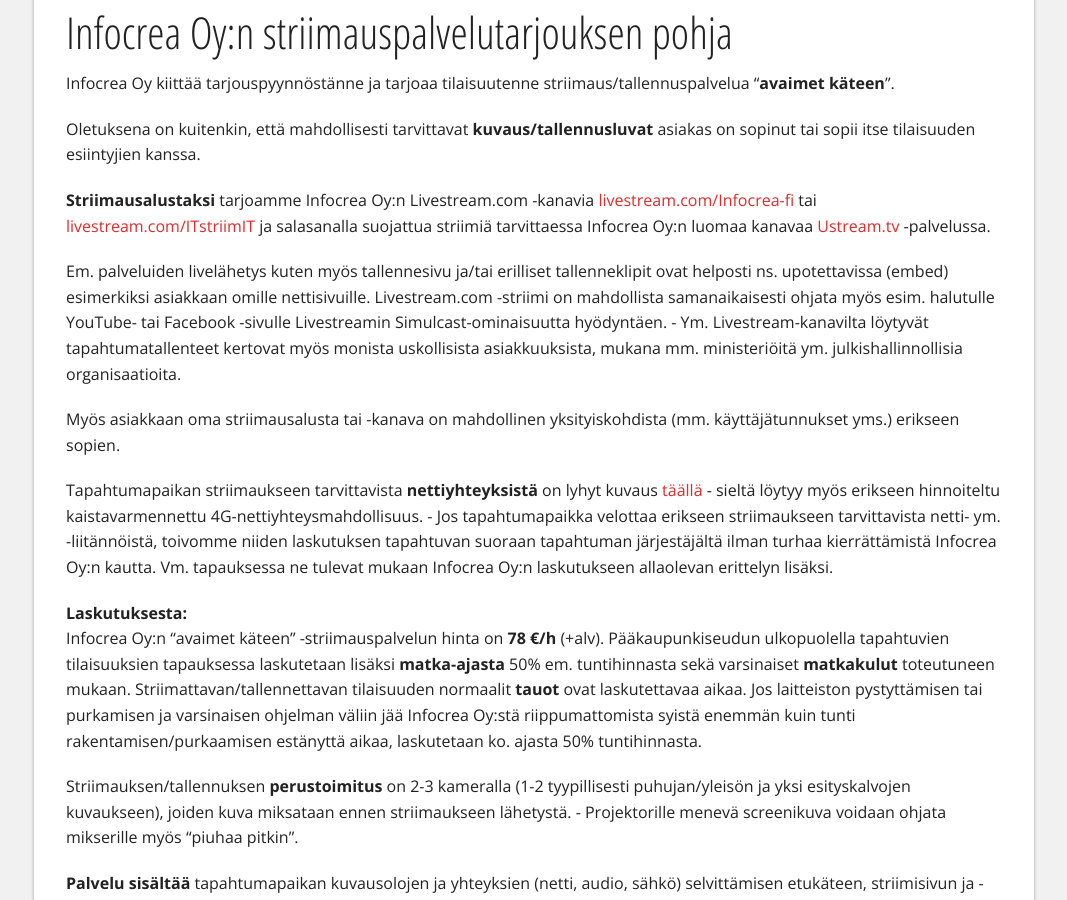
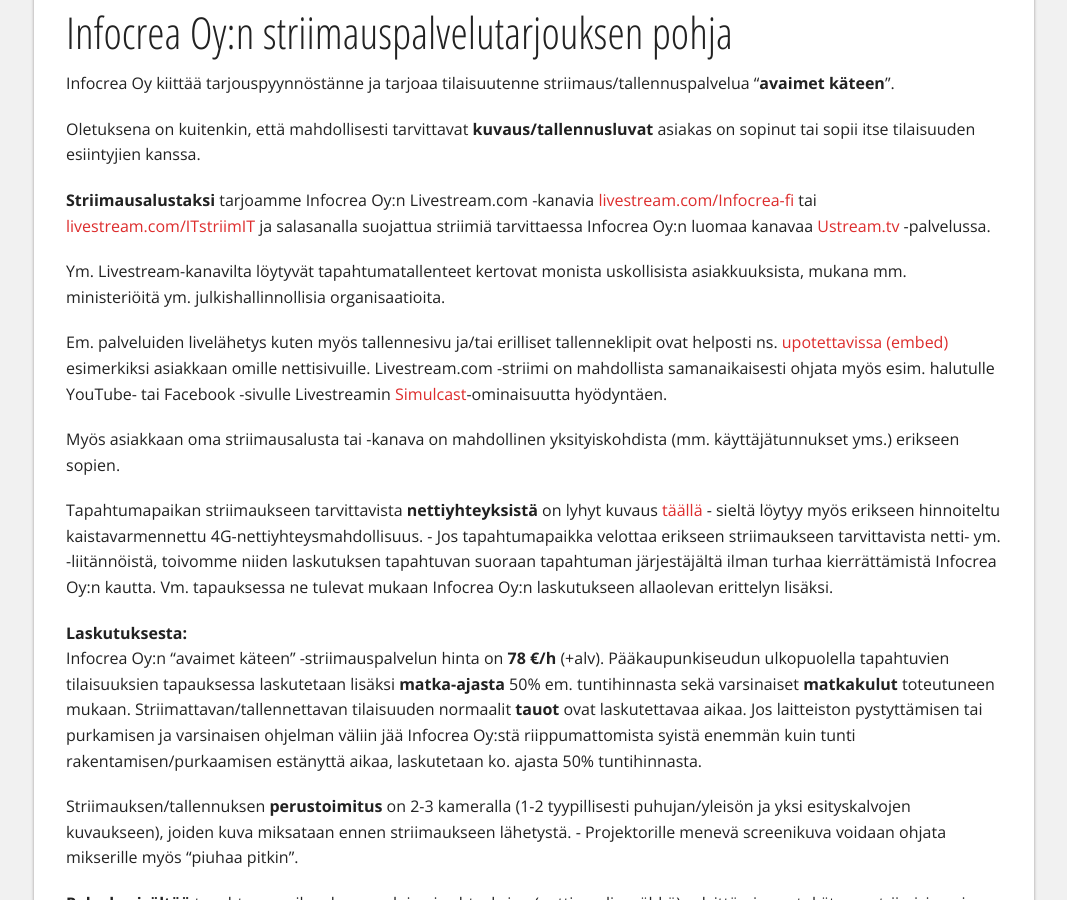
Before and after one commit to Pyppe/infocrea.fi, a Jekyll site: the page built from tarjous.md, in a window 1280 px wide and 900 px high, scrolled down 390 px. Shown: the whole window, without its empty margins (106-1173 px from the left). Built offline with Jekyll 4.4.1, drawn with Linux system fonts in a browser that asks for light colours; nearby versions of some CDN libraries.

Commit message:
tarjous.md -päivitys

```diff
--- a/tarjous.md
+++ b/tarjous.md
@@ -15,7 +15,9 @@
 
 **Striimausalustaksi** tarjoamme Infocrea Oy:n Livestream.com -kanavia [livestream.com/Infocrea-fi](http://livestream.com/Infocrea-fi) tai [livestream.com/ITstriimIT](http://livestream.com/ITstriimIT) ja salasanalla suojattua striimiä tarvittaessa Infocrea Oy:n luomaa kanavaa [Ustream.tv](http://Ustream.tv) -palvelussa.
 
-Em. palveluiden livelähetys kuten myös tallennesivu ja/tai erilliset tallenneklipit ovat helposti ns. upotettavissa (embed) esimerkiksi asiakkaan omille nettisivuille. Livestream.com -striimi on mahdollista samanaikaisesti ohjata myös esim. halutulle YouTube- tai Facebook -sivulle  Livestreamin Simulcast-ominaisuutta hyödyntäen. - Ym. Livestream-kanavilta löytyvät tapahtumatallenteet kertovat myös monista uskollisista asiakkuuksista, mukana mm. ministeriöitä ym. julkishallinnollisia organisaatioita.
+Ym. Livestream-kanavilta löytyvät tapahtumatallenteet kertovat monista uskollisista asiakkuuksista, mukana mm. ministeriöitä ym. julkishallinnollisia organisaatioita.
+
+Em. palveluiden livelähetys kuten myös tallennesivu ja/tai erilliset tallenneklipit ovat helposti ns. [upotettavissa (embed)](https://help.livestream.com/hc/en-us/articles/219100767-How-Do-I-Embed-My-Event-) esimerkiksi asiakkaan omille nettisivuille. Livestream.com -striimi on mahdollista samanaikaisesti ohjata myös esim. halutulle YouTube- tai Facebook -sivulle  Livestreamin [Simulcast](https://livestream.com/blog/stream-live-multiple-destinations-simulcast)-ominaisuutta hyödyntäen.
 
 Myös asiakkaan oma striimausalusta tai -kanava on mahdollinen yksityiskohdista (mm. käyttäjätunnukset yms.) erikseen sopien.
 
```
